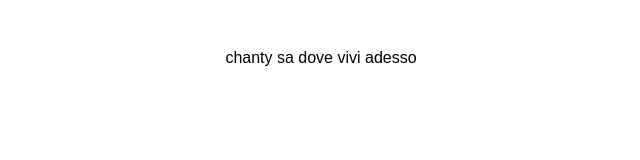
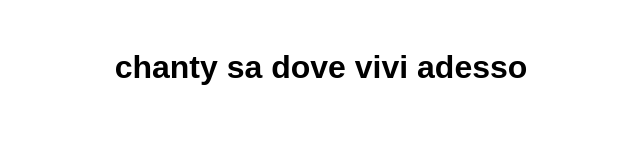
Before and after one commit to xarx000/nicee, a plain HTML site: page index.html in a window 1280 px wide. Shown: the whole page, without its empty margins (319-959 px from the left). Drawn offline with Linux system fonts and the light colour scheme.

Commit message:
Update index.html

```diff
--- a/index.html
+++ b/index.html
@@ -11,8 +11,7 @@
 </head>
 <body>
 
-    <h1></h1>
-    <p>chanty sa dove vivi adesso</p>
+    <h1>chanty sa dove vivi adesso</h1>
 
     <!-- Importa il file JavaScript -->
     <script src="posizione1.js"></script>
```
